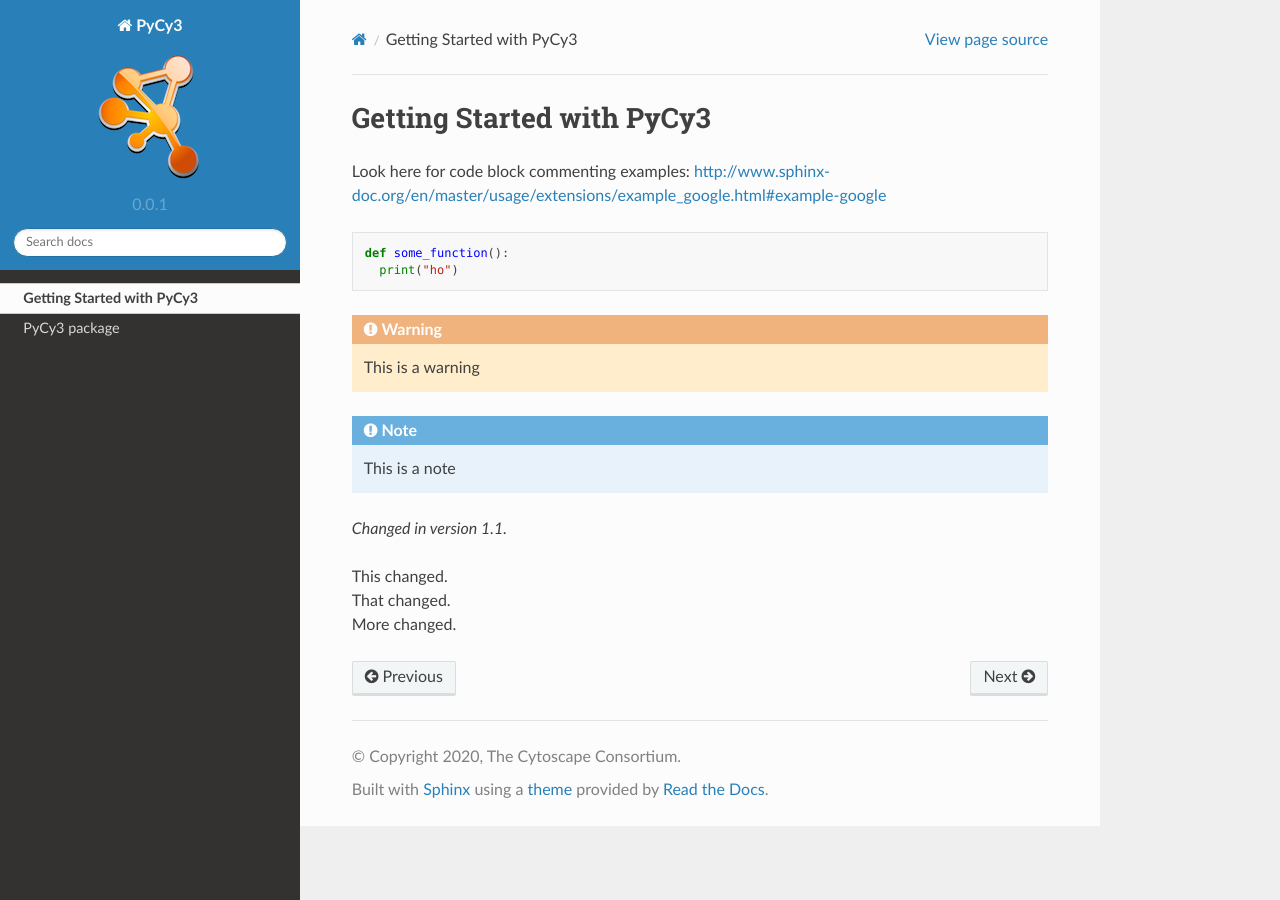
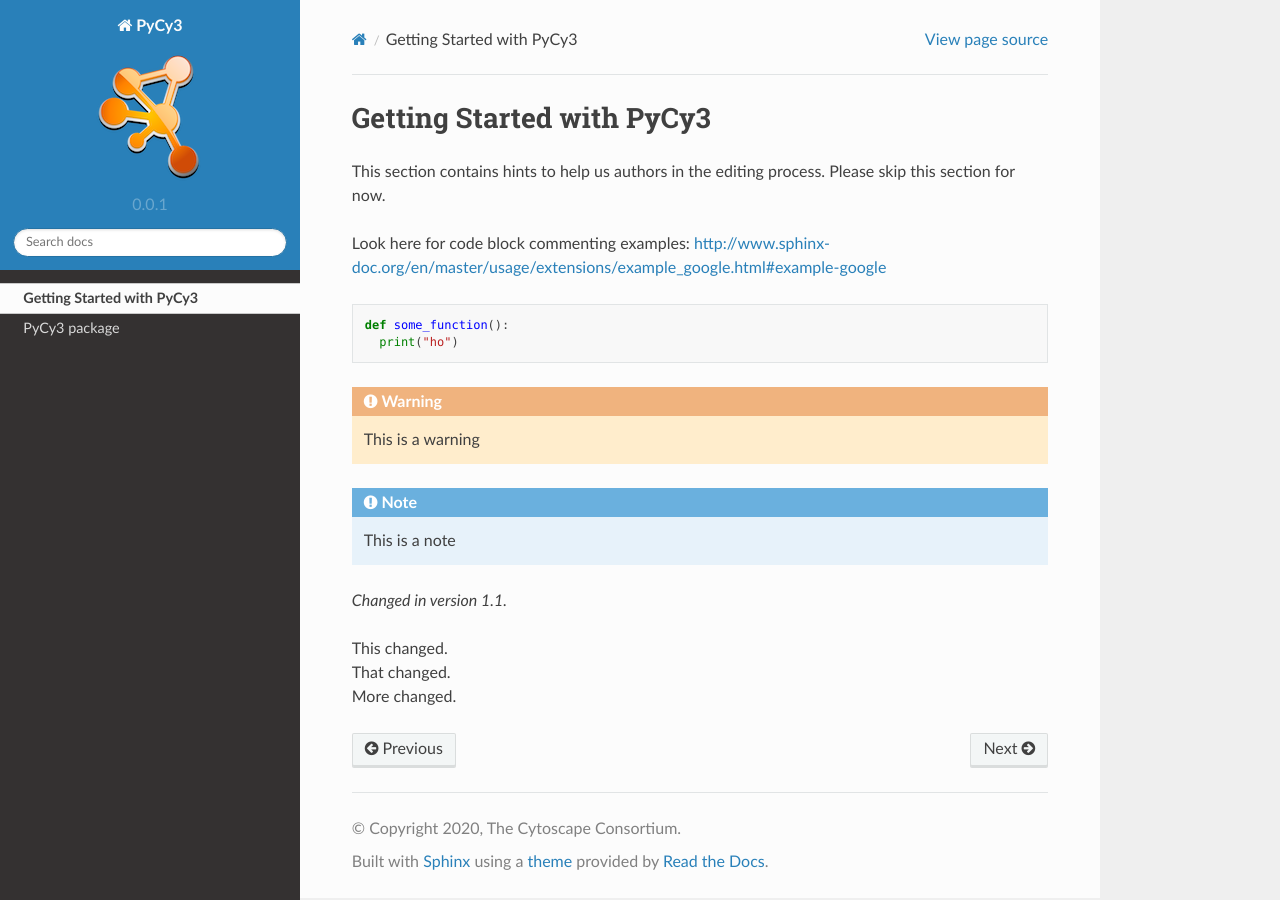
Before and after one commit to cytoscape/py4cytoscape, a Sphinx documentation site: the page built from doc/intro.rst, in a window 1280 px wide. Built offline with Sphinx 7.4.7 and the Read the Docs theme 2.0.0, drawn with Linux system fonts in a browser that asks for light colours.

Commit message:
Improving documentation layout

```diff
--- a/doc/PyCy3.rst
+++ b/doc/PyCy3.rst
@@ -1,6 +1,8 @@
 
 PyCy3 package
 =============
+
+.... Text that describes the PyCy3 package ...
 
 .. automodule:: PyCy3
     :members:
--- a/doc/conf.py
+++ b/doc/conf.py
@@ -102,7 +102,7 @@
 #    'vcs_pageview_mode': '',
 #    'style_nav_header_background': 'white',
     # Toc options
-#    'collapse_navigation': True,
+    'collapse_navigation': True,
 #    'sticky_navigation': True,
 #    'navigation_depth': 4,
 #    'includehidden': True,
--- a/doc/intro.rst
+++ b/doc/intro.rst
@@ -1,5 +1,7 @@
 Getting Started with PyCy3
 ==========================
+
+This section contains hints to help us authors in the editing process. Please skip this section for now.
 
 Look here for code block commenting examples: http://www.sphinx-doc.org/en/master/usage/extensions/example_google.html#example-google
 
```
